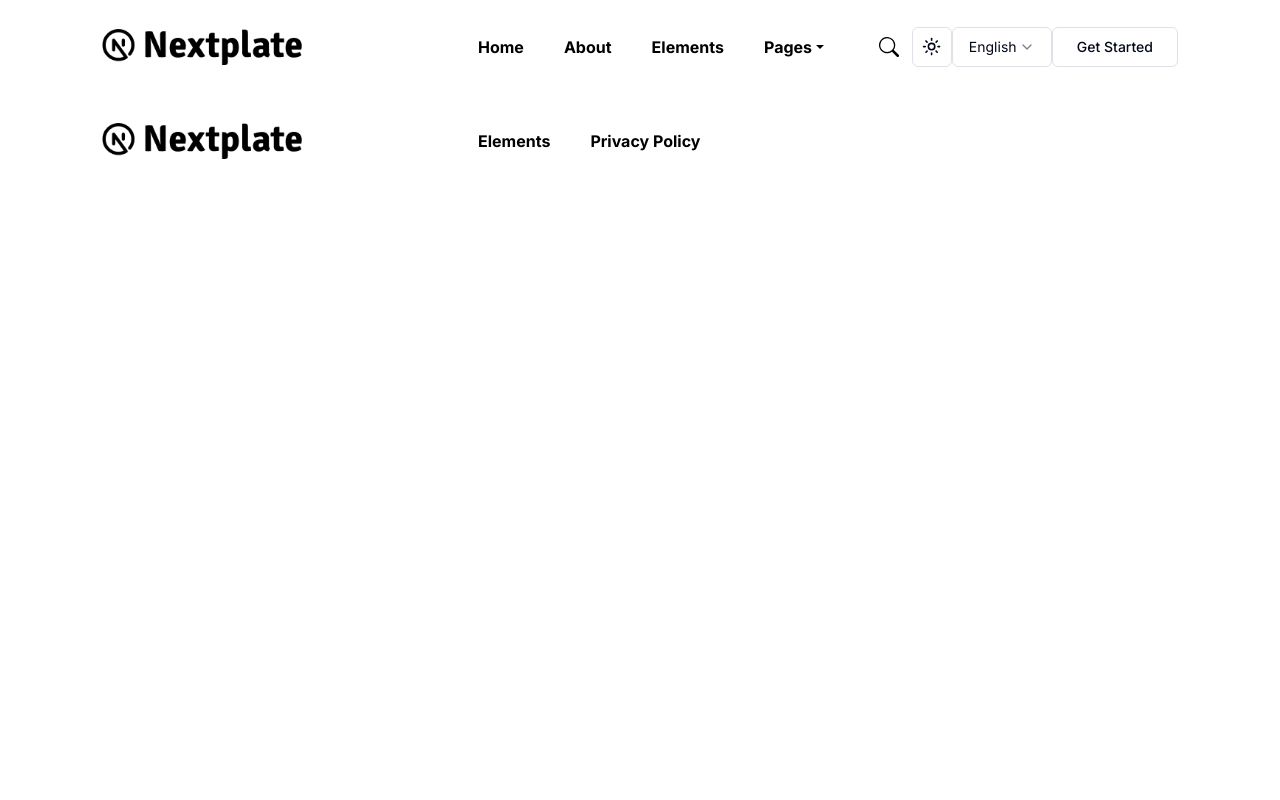
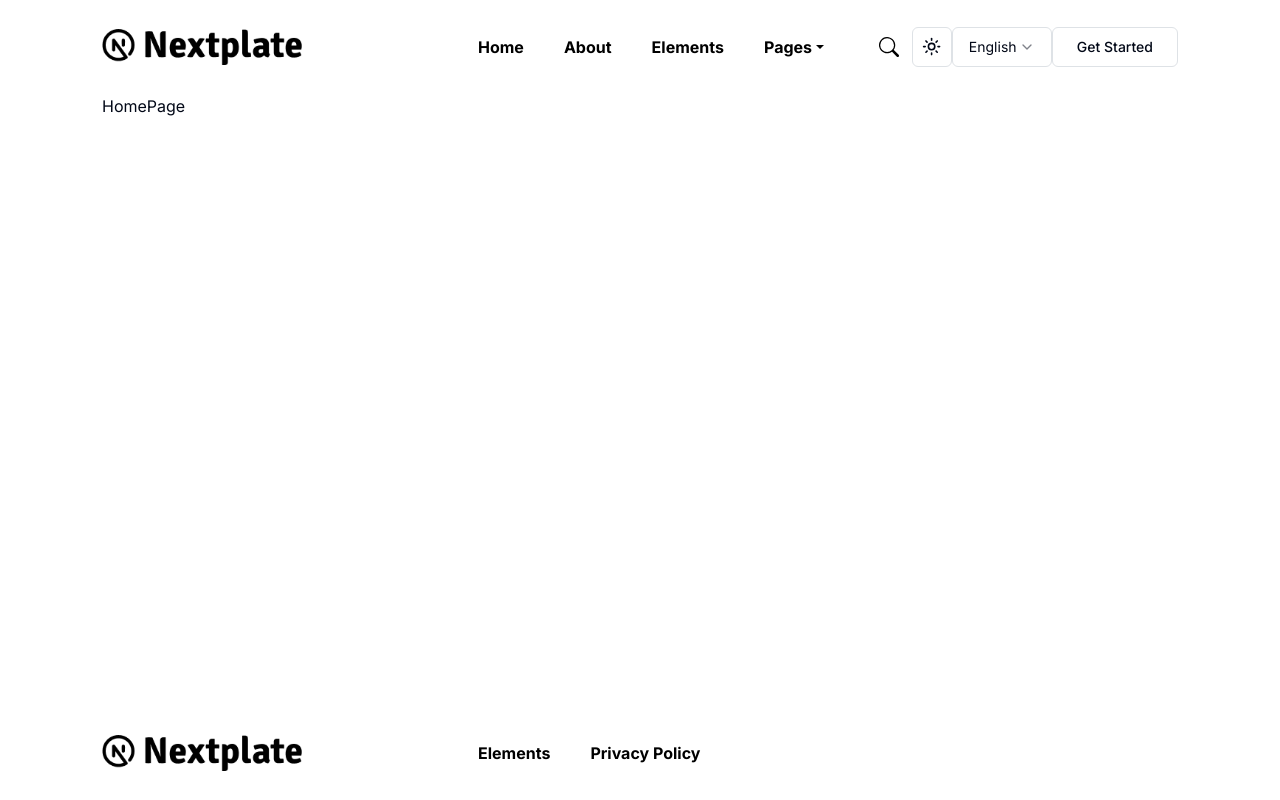
Before and after one commit to ozguraktas5/nextplate_nextjs, a Next.js app: page / in a window 1280 px wide. Built offline with nearby package versions, Linux system fonts and the light colour scheme.

Commit message:
add homepage

```diff
--- /dev/null
+++ b/app/(main)/page.tsx
@@ -0,0 +1,9 @@
+import HomePage from "@/components/homepage";
+
+export default function Home() {
+  return (
+    <>
+      <HomePage />
+    </>
+  );
+}
--- a/app/index.scss
+++ b/app/index.scss
@@ -6,10 +6,16 @@
 
   .navbar-collapse {
     margin-left: 8rem;
-        .nav-link{
+    .nav-link {
       margin-left: 1.5rem;
       color: black;
       font-weight: bold;
     }
   }
 }
+
+.footer {
+  position: fixed;
+  bottom: 0;
+  width: 100%;
+}
--- a/app/page.tsx
+++ b/app/page.tsx
@@ -2,16 +2,19 @@ import Footer from "@/components/common/footer";
 import Header from "@/components/common/header";
 import { Container } from "react-bootstrap";
 import React, { ReactNode } from "react";
+import HomePage from "@/components/homepage";
 
 interface HomeLayoutProps {
   children: ReactNode;
 }
 
-const HomeLayout: React.FC<HomeLayoutProps> = ({ children }) => {
+const HomeLayout: React.FC<HomeLayoutProps> = () => {
   return (
     <>
       <Header />
-      <Container className="flex-grow-1">{children}</Container>
+      <Container className="flex-grow-1">
+        <HomePage />
+      </Container>
       <Footer />
     </>
   );
--- a/components/common/footer/index.tsx
+++ b/components/common/footer/index.tsx
@@ -8,7 +8,7 @@ import Link from "next/link";
 
 const Footer = () => {
   return (
-    <Navbar expand="lg" bg="white" data-bs-theme="white" collapseOnSelect>
+    <Navbar className="footer" expand="lg" bg="white" data-bs-theme="white" collapseOnSelect>
       <Container>
         <Navbar.Brand href="/" as={Link}>
           <Image
--- /dev/null
+++ b/components/homepage/index.tsx
@@ -0,0 +1,11 @@
+"use client"
+
+import React from 'react'
+
+const HomePage = () => {
+  return (
+    <div>HomePage</div>
+  )
+}
+
+export default HomePage
```
Lines whose indentation alone changed are shown as unchanged.
